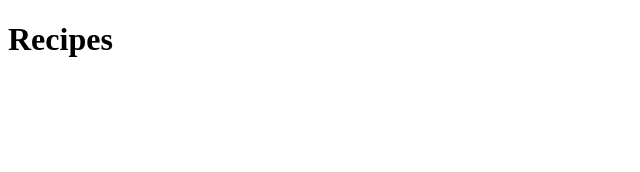
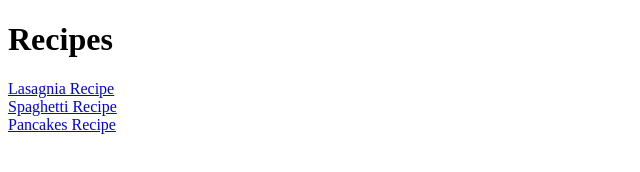
Before and after one commit to OngDevLab/odin-recipes, a plain HTML site: page index.html in a window 1280 px wide. Shown: the whole page, without its empty margins (0-640 px from the left). Drawn offline with Linux system fonts and the light colour scheme.

```diff
--- a/index.html
+++ b/index.html
@@ -6,5 +6,10 @@
     </head>
     <body>
         <h1>Recipes</h1>
+        <a href="recipes/lasagnia.html">Lasagnia Recipe</a>
+        <br>
+        <a href="recipes/spaghetti.html">Spaghetti Recipe</a>
+        <br>
+        <a href="recipes/pancakes.html">Pancakes Recipe</a>
     </body>
 </html>
```
Also changed, not shown: images/lasagnia.jpeg (added), images/spaghetti.jpeg (added), 1 other file.
